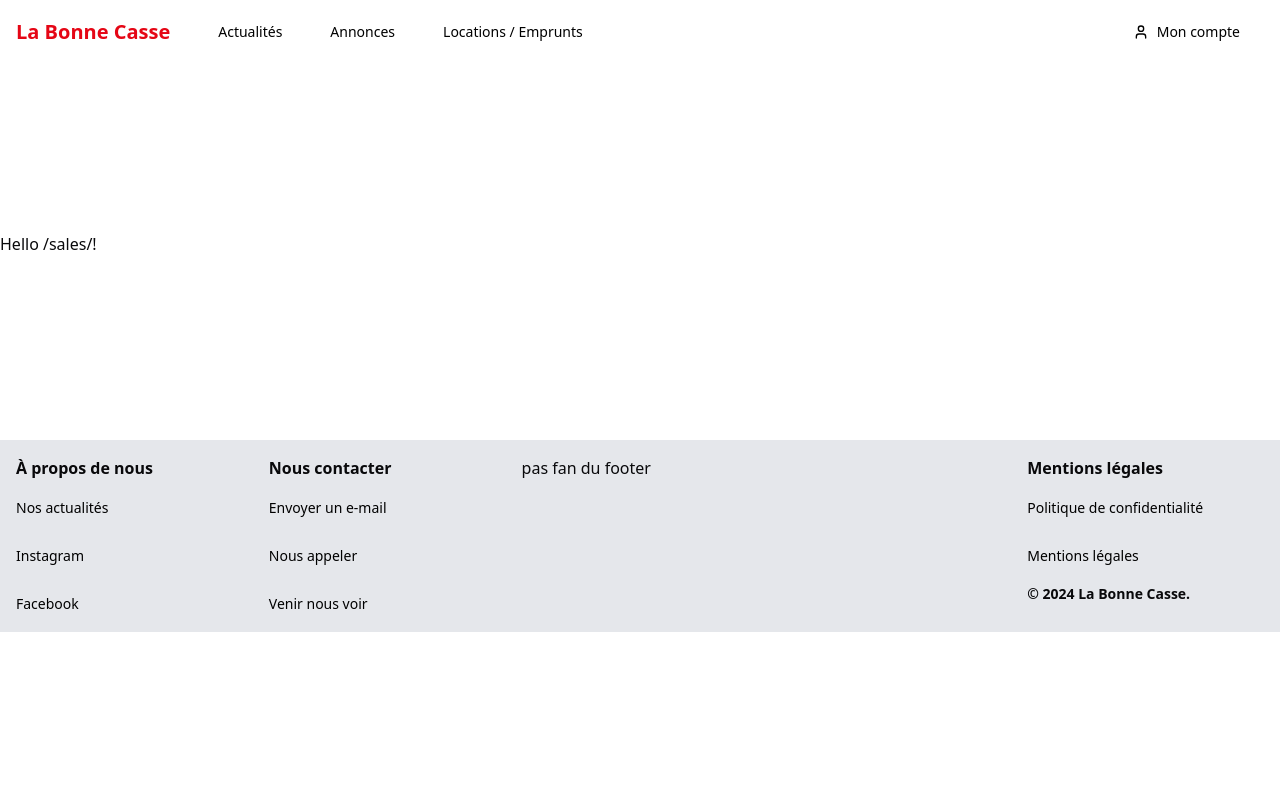
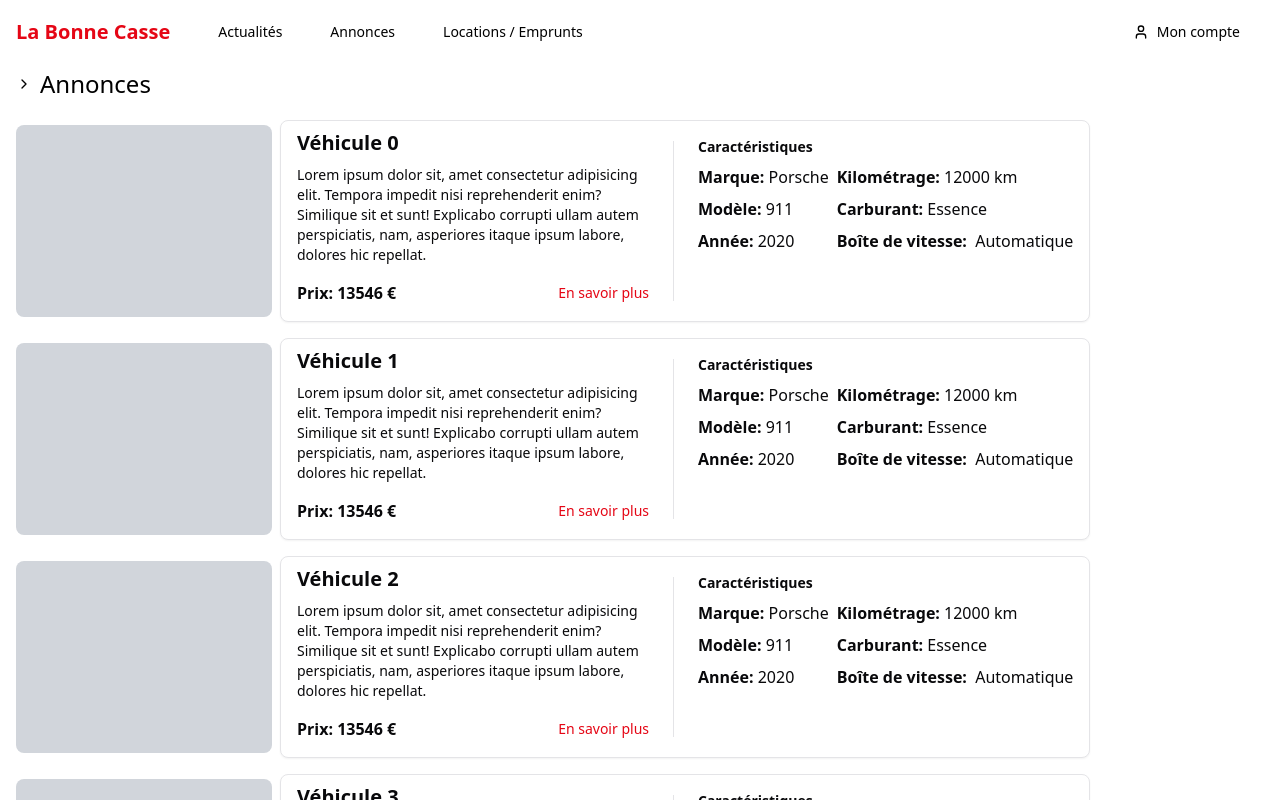
Before and after one commit to Club-Elec/labonnecasse, a React (Vite) app in the folder app/: page /sales in a window 1280 px wide. Built offline with nearby package versions, Linux system fonts and the light colour scheme.

Commit message:
✨ feat: rental & sales

```diff
--- a/app/src/routes/rental/index.tsx
+++ b/app/src/routes/rental/index.tsx
@@ -1,5 +1,61 @@
-import { createFileRoute } from '@tanstack/react-router'
+import { Button } from "@/components/ui/button";
+import { Card } from "@/components/ui/card";
+import { createFileRoute, Link } from "@tanstack/react-router";
+import { ChevronRight, TicketCheck, TicketX } from "lucide-react";
 
-export const Route = createFileRoute('/rental/')({
-  component: () => <div>Hello /rental/!</div>,
-})
+const Rental = () => {
+  return (
+    <div className="w-full h-auto flex flex-col">
+      <Link to="/rental">
+        <Button variant={"link"} className="text-black text-2xl">
+          <ChevronRight className="w-8 h-8" />
+          Locations / Emprunts
+        </Button>
+      </Link>
+
+      <div className="w-full h-auto flex flex-wrap gap-4 p-4">
+        {Array.from({ length: 10 }).map((_, i) => {
+          const isAvailable = Math.random() > 0.5;
+
+          return (
+            <Card
+              className="w-auto h-auto flex flex-col sm:flex-row"
+              key={`rental_${i}`}
+            >
+              <Link to="/rental/$id" params={{ id: i.toString() }}>
+                <div className="w-full sm:w-64 aspect-[4/3] bg-gray-300 rounded-lg"></div>
+              </Link>
+
+              <div className="flex flex-col gap-2 px-4 py-2 w-full sm:max-w-96">
+                <h2 className="text-xl font-semibold">Objet {i}</h2>
+                <p className="text-sm">
+                  Lorem ipsum dolor sit, amet consectetur adipisicing elit.
+                  Tempora impedit nisi reprehenderit enim? Similique sit et
+                  sunt! Explicabo corrupti ullam autem perspiciatis, nam,
+                  asperiores itaque ipsum labore, dolores hic repellat.
+                </p>
+
+                <div className="flex items-center justify-between gap-2">
+                  <p className="flex gap-2 font-semibold">
+                    {isAvailable ? <TicketCheck /> : <TicketX />}
+                    {isAvailable ? "Disponible" : "Indisponible"}
+                  </p>
+
+                  <Link to="/rental/$id" params={{ id: i.toString() }}>
+                    <Button className="p-0" variant={"link"}>
+                      En savoir plus
+                    </Button>
+                  </Link>
+                </div>
+              </div>
+            </Card>
+          );
+        })}
+      </div>
+    </div>
+  );
+};
+
+export const Route = createFileRoute("/rental/")({
+  component: Rental,
+});
--- a/app/src/routes/sales/index.tsx
+++ b/app/src/routes/sales/index.tsx
@@ -1,5 +1,93 @@
+import { Button } from "@/components/ui/button";
+import { Card } from "@/components/ui/card";
+import { Separator } from "@/components/ui/separator";
+import { Link } from "@tanstack/react-router";
 import { createFileRoute } from "@tanstack/react-router";
+import { ChevronRight } from "lucide-react";
+
+const Sales = () => {
+  return (
+    <div className="w-full h-auto flex flex-col">
+      <Link to="/sales">
+        <Button variant={"link"} className="text-black text-2xl">
+          <ChevronRight className="w-8 h-8" />
+          Annonces
+        </Button>
+      </Link>
+
+      <div className="w-full h-auto flex flex-col gap-4 p-4">
+        {Array.from({ length: 10 }).map((_, i) => {
+          return (
+            <div
+              className="w-auto h-auto flex flex-col sm:flex-row gap-2"
+              key={`sales_${i}`}
+            >
+              <Link
+                to="/sales/$id"
+                params={{ id: i.toString() }}
+                className="place-content-evenly"
+              >
+                <div className="w-full sm:w-64 aspect-[4/3] bg-gray-300 rounded-lg"></div>
+              </Link>
+
+              <Card className="flex flex-col sm:flex-row gap-2">
+                <div className="flex flex-col gap-2 px-4 py-2 w-full sm:max-w-96">
+                  <h2 className="text-xl font-semibold">Véhicule {i}</h2>
+                  <p className="text-sm">
+                    Lorem ipsum dolor sit, amet consectetur adipisicing elit.
+                    Tempora impedit nisi reprehenderit enim? Similique sit et
+                    sunt! Explicabo corrupti ullam autem perspiciatis, nam,
+                    asperiores itaque ipsum labore, dolores hic repellat.
+                  </p>
+
+                  <div className="flex items-center justify-between gap-2">
+                    <p className="font-semibold">Prix: 13546 €</p>
+
+                    <Link to="/rental/$id" params={{ id: i.toString() }}>
+                      <Button className="p-0" variant={"link"}>
+                        En savoir plus
+                      </Button>
+                    </Link>
+                  </div>
+                </div>
+
+                <Separator className="h-px w-4/5 sm:w-px sm:h-4/5 place-self-center" />
+
+                <div className="w-full flex flex-col gap-2 p-4">
+                  <p className="text-sm font-semibold">Caractéristiques</p>
+
+                  <div className="w-fit grid grid-rows-3 grid-flow-col gap-2">
+                    <p>
+                      <span className="font-semibold">Marque:</span> Porsche
+                    </p>
+                    <p>
+                      <span className="font-semibold">Modèle:</span> 911
+                    </p>
+                    <p>
+                      <span className="font-semibold">Année:</span> 2020
+                    </p>
+                    <p>
+                      <span className="font-semibold">Kilométrage:</span> 12000
+                      km
+                    </p>
+                    <p>
+                      <span className="font-semibold">Carburant:</span> Essence
+                    </p>
+                    <p>
+                      <span className="font-semibold">Boîte de vitesse:</span>
+                      &nbsp; Automatique
+                    </p>
+                  </div>
+                </div>
+              </Card>
+            </div>
+          );
+        })}
+      </div>
+    </div>
+  );
+};
 
 export const Route = createFileRoute("/sales/")({
-  component: () => <div>Hello /sales/!</div>,
+  component: Sales,
 });
```
